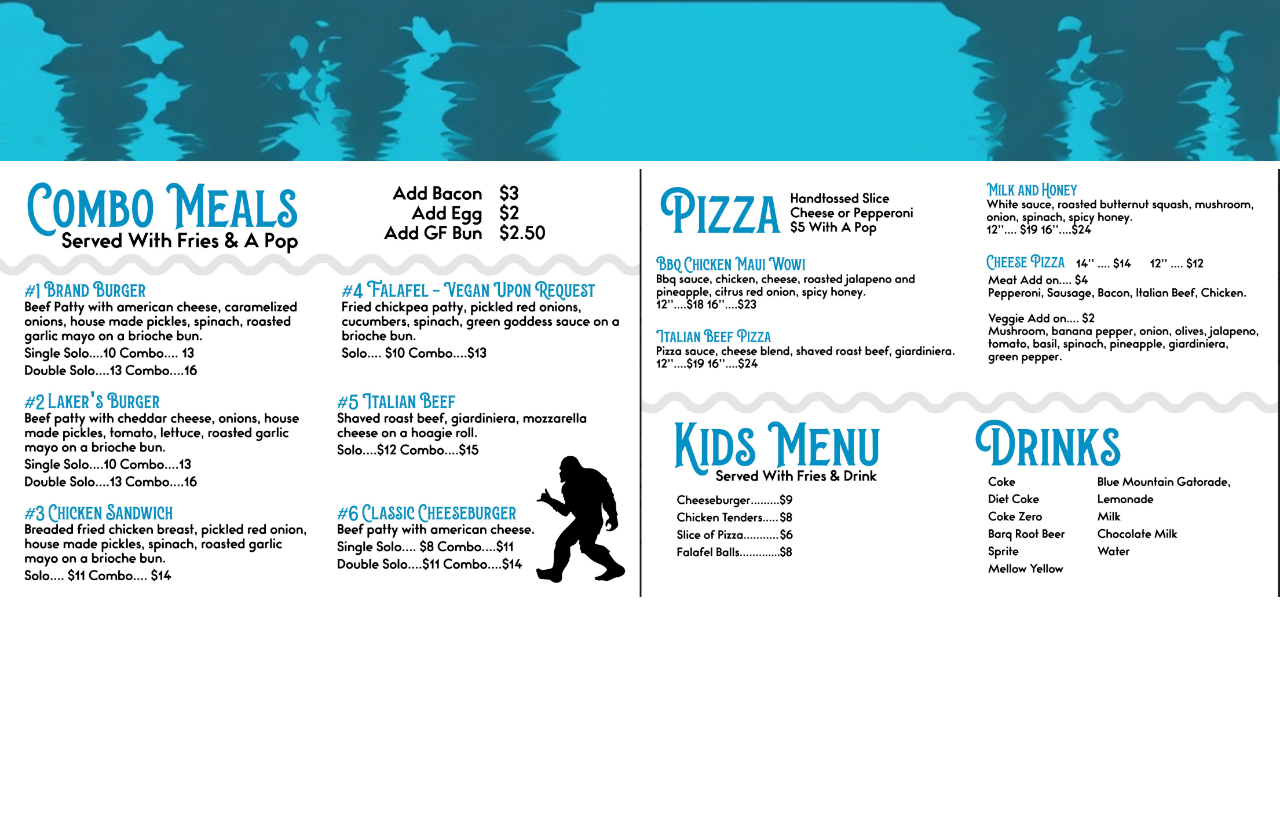
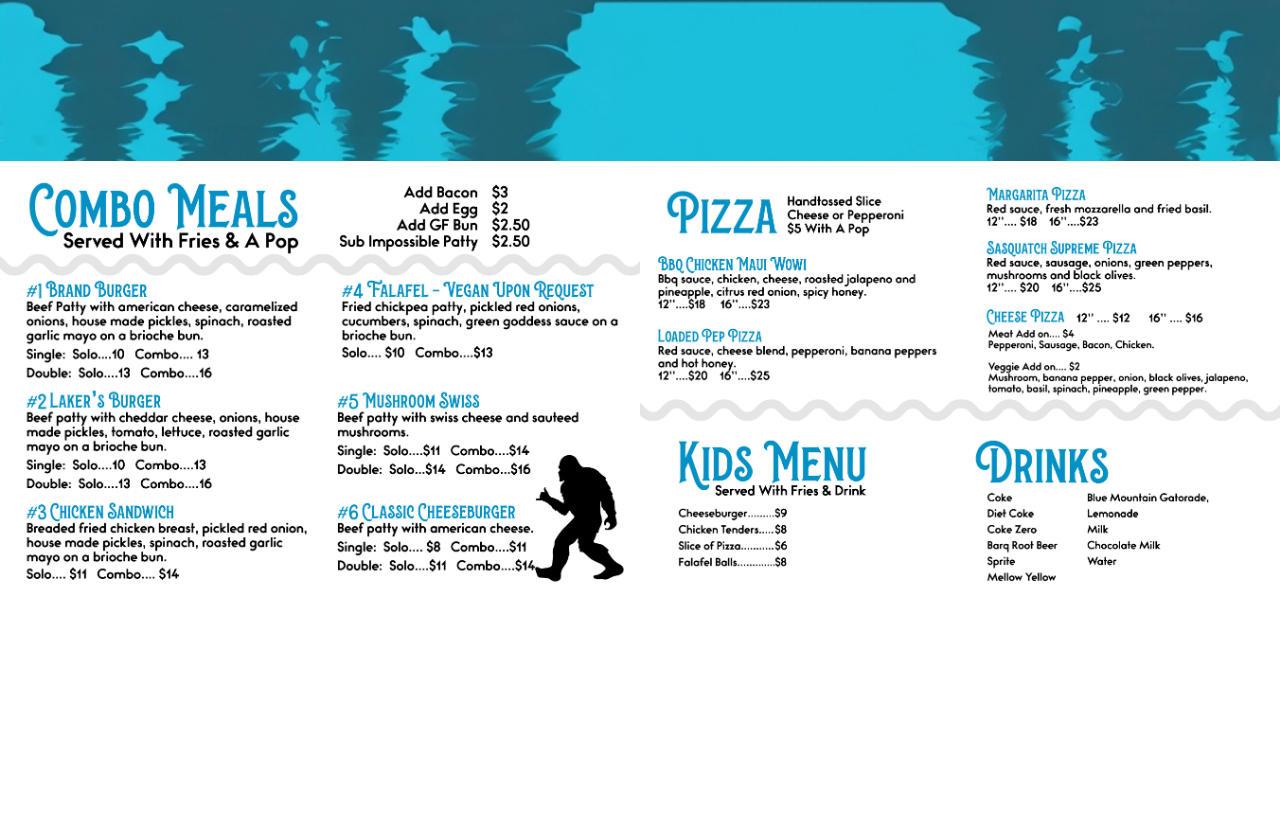
Before and after one commit to lee14k/lakersburgers, a Next.js app: page / in a window 1280 px wide. Shown: the part 966-1800 px from the top of the page. Built offline with nearby package versions, Linux system fonts and the light colour scheme; a web font is replaced by a local one.

Commit message:
menu updatee

```diff
--- a/styles/globals.css
+++ b/styles/globals.css
@@ -39,14 +39,14 @@
 
 .menu-one {
   height: 90%;
-  background-image: url("/lbmenuone.png");
+  background-image: url("/menuone.jpg");
   background-size: contain;
   background-repeat: no-repeat;
 }
 
 .menu-two {
   height: 650px;
-  background-image: url("/lbmenutwo.png");
+  background-image: url("/menutwo.jpg");
   background-size: contain;
   background-repeat: no-repeat;
 }
```
Also changed, not shown: public/menuone.jpg (added), public/menutwo.jpg (added).
